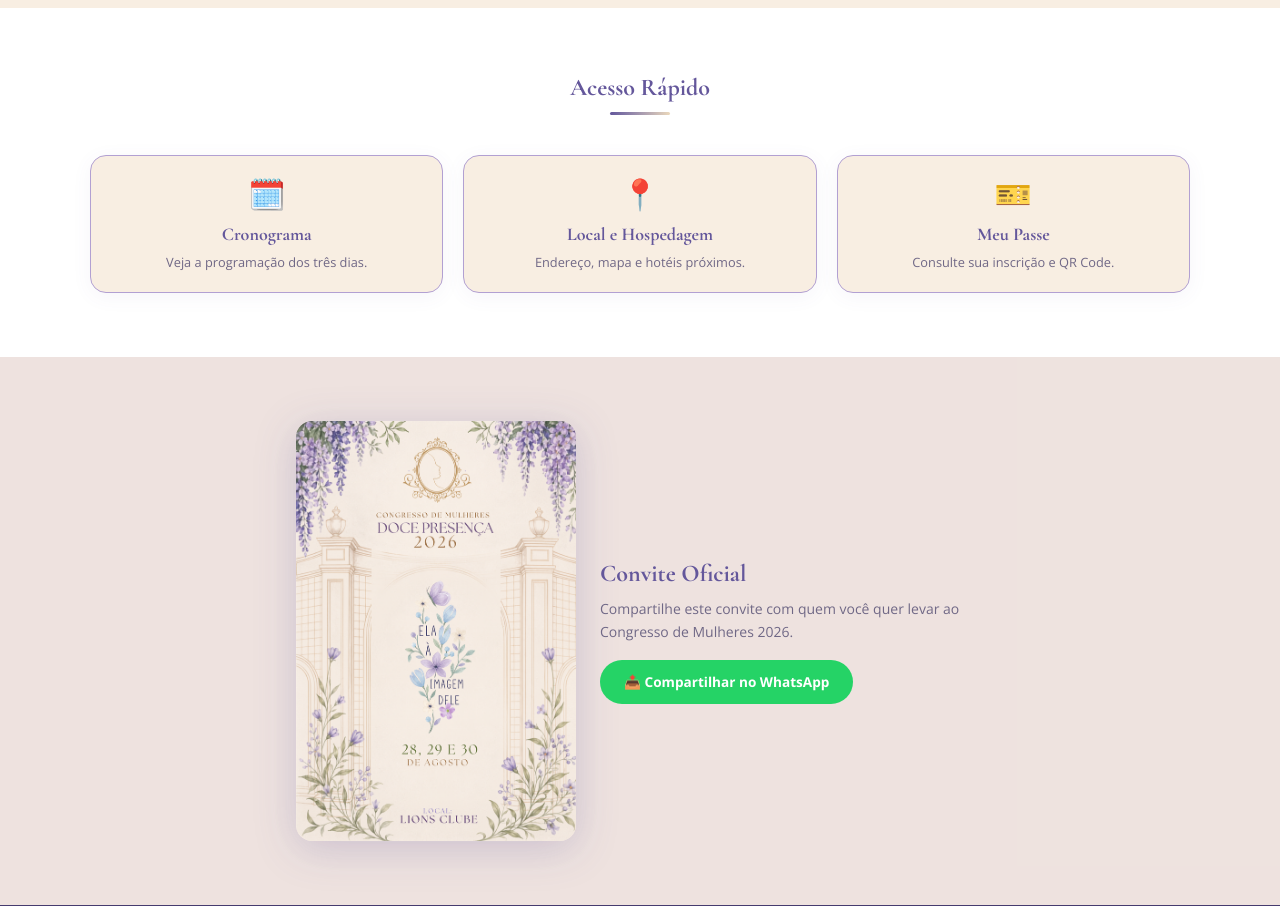
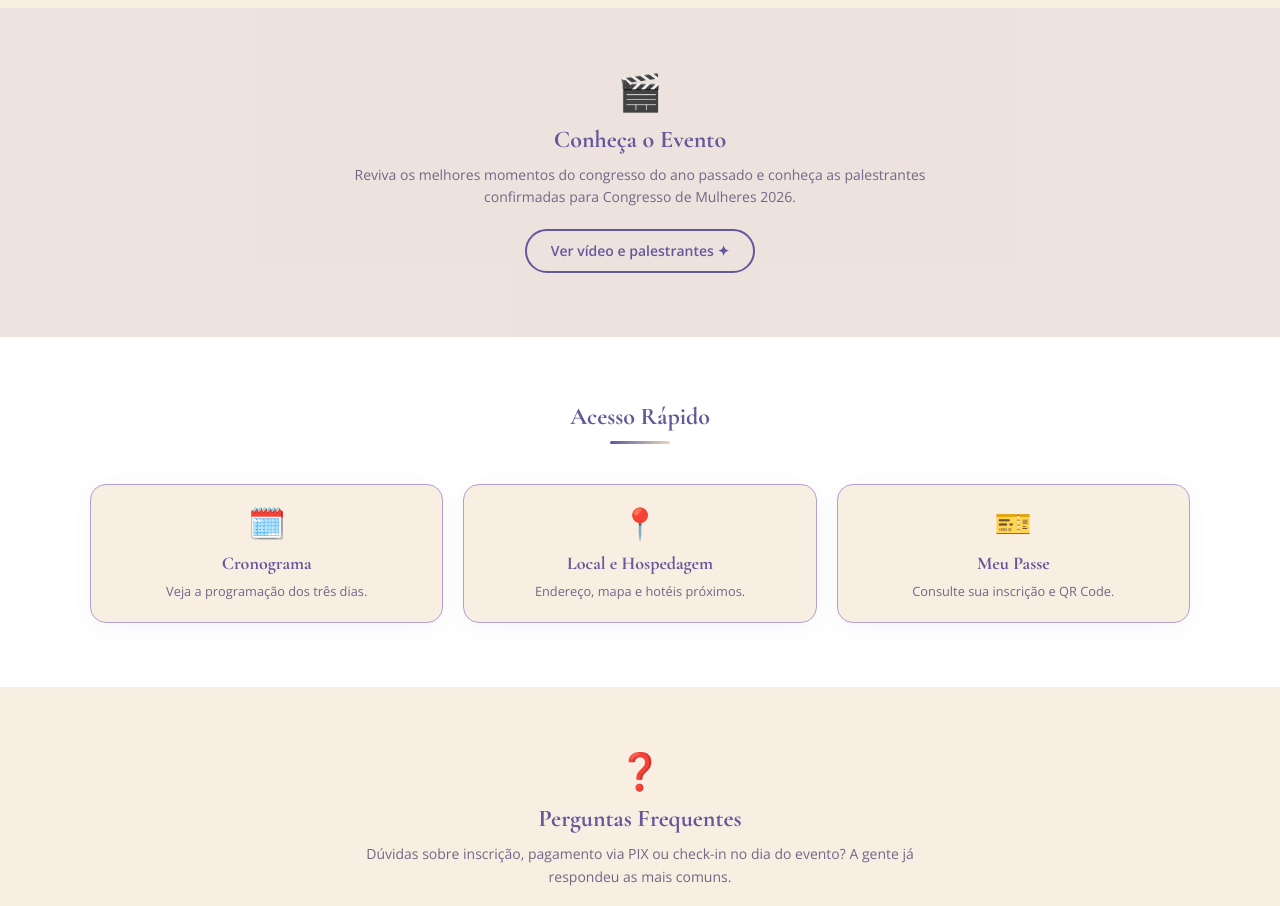
Before and after one commit to joaoartur1/congressodemulheres-ibm, a Next.js app: page / in a window 1280 px wide. Shown: the part 1440-2346 px from the top of the page. Built offline with nearby package versions, Linux system fonts and the light colour scheme; no server answers.

Commit message:
Adiciona seções próprias na home para Conheça o Evento e Perguntas Frequentes
Tira os dois do grid de Acesso Rápido e dá a cada um sua própria
seção de destaque, com CTA dedicado.

```diff
--- a/src/app/page.tsx
+++ b/src/app/page.tsx
@@ -131,6 +131,23 @@ export default function HomePage() {
         </div>
       </div>
 
+      <div className="fade-in bg-lilas/15 px-6 py-16">
+        <div className="mx-auto flex max-w-[600px] flex-col items-center text-center">
+          <div className="mb-3 text-4xl">🎬</div>
+          <h2 className="font-titulo text-2xl font-bold text-roxo">Conheça o Evento</h2>
+          <p className="mt-2 text-sm leading-relaxed text-muted">
+            Reviva os melhores momentos do congresso do ano passado e conheça as palestrantes
+            confirmadas para {EVENTO.subtitulo}.
+          </p>
+          <Link
+            href="/conheca-o-evento"
+            className="mt-5 inline-block rounded-full border-2 border-roxo px-6 py-2.5 text-sm font-semibold text-roxo transition hover:bg-roxo hover:text-white"
+          >
+            Ver vídeo e palestrantes ✦
+          </Link>
+        </div>
+      </div>
+
       <div className="fade-in bg-white px-6 py-16">
         <div className="mx-auto max-w-[1100px]">
           <h2 className="text-center font-titulo text-2xl font-bold text-roxo">Acesso Rápido</h2>
@@ -148,6 +165,23 @@ export default function HomePage() {
               </Link>
             ))}
           </div>
+        </div>
+      </div>
+
+      <div className="fade-in px-6 py-16">
+        <div className="mx-auto flex max-w-[600px] flex-col items-center text-center">
+          <div className="mb-3 text-4xl">❓</div>
+          <h2 className="font-titulo text-2xl font-bold text-roxo">Perguntas Frequentes</h2>
+          <p className="mt-2 text-sm leading-relaxed text-muted">
+            Dúvidas sobre inscrição, pagamento via PIX ou check-in no dia do evento? A gente já
+            respondeu as mais comuns.
+          </p>
+          <Link
+            href="/perguntas-frequentes"
+            className="mt-5 inline-block rounded-full border-2 border-roxo px-6 py-2.5 text-sm font-semibold text-roxo transition hover:bg-roxo hover:text-white"
+          >
+            Ver perguntas frequentes ✦
+          </Link>
         </div>
       </div>
 
```
